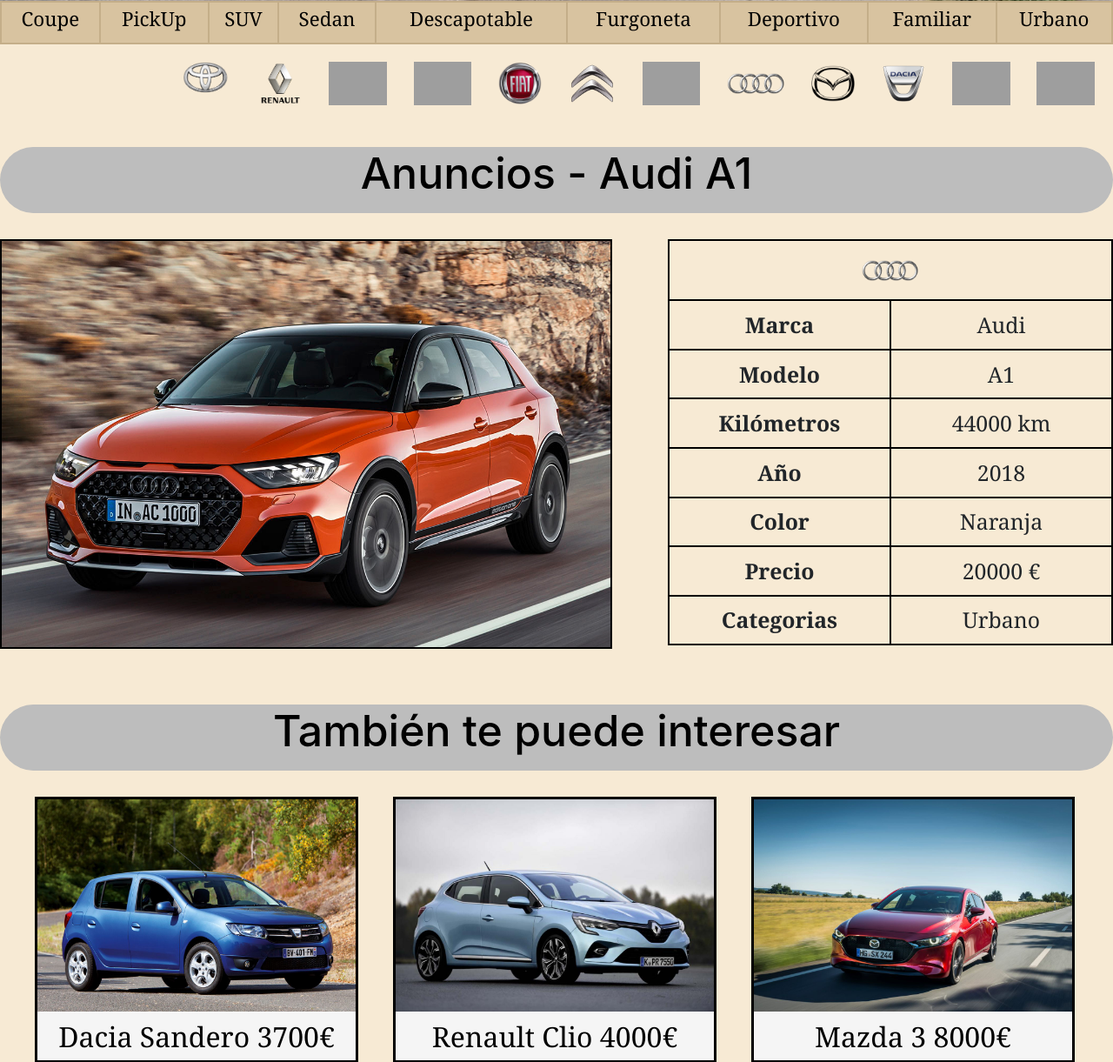
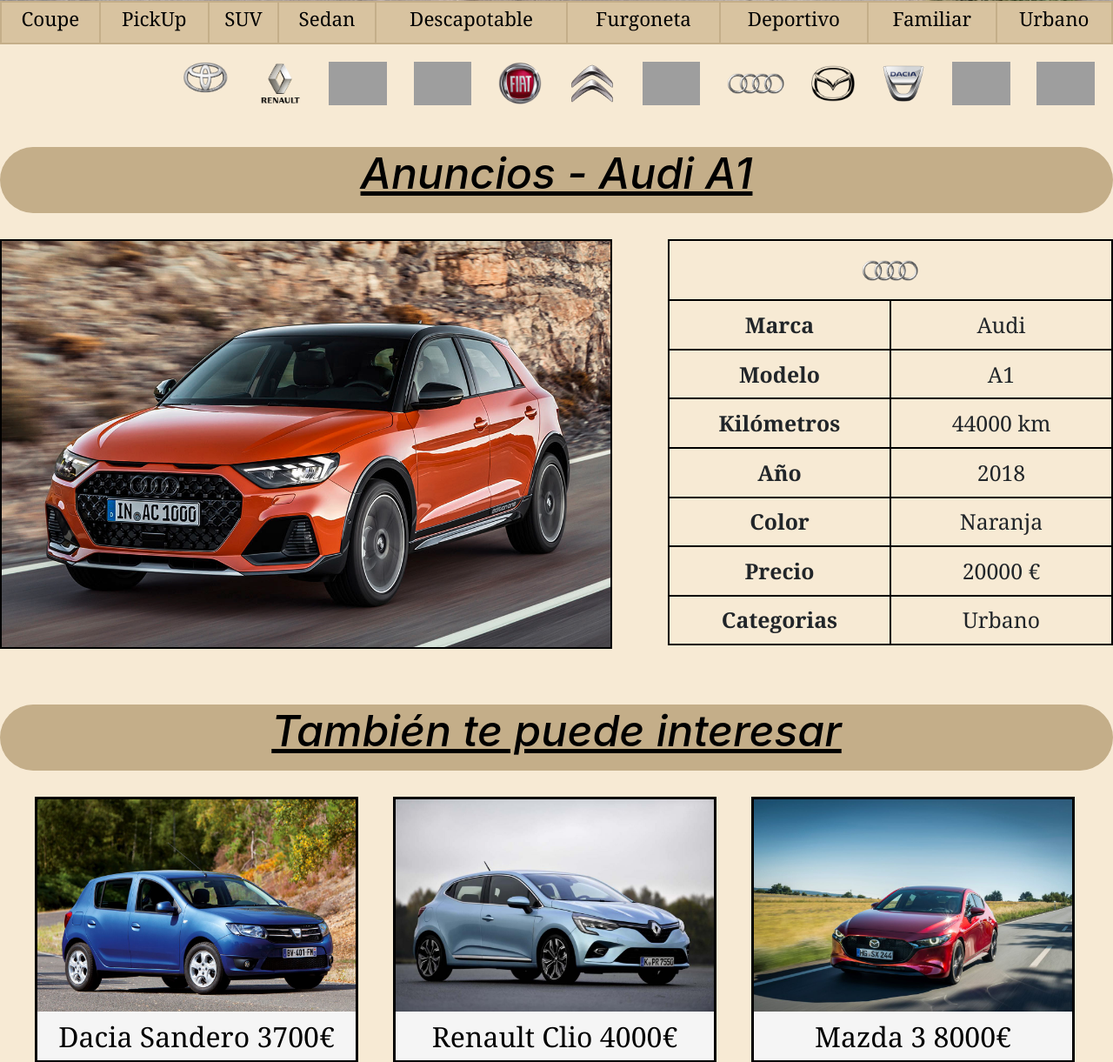
Before and after one commit to rubenclaveras/OutletCar, a Django app: page /anuncios/audiA1 in a window 1280 px wide. Shown: the part 349-1570 px from the top of the page at 87% size. Run offline with Django 3.2, Linux system fonts and the light colour scheme; data comes from the database, SQL or seed files in the repository; some libraries are stand-ins or nearby versions; grey boxes are pictures that could not be loaded.

Commit message:
gusto penoso

```diff
--- a/static/styles/estilos.css
+++ b/static/styles/estilos.css
@@ -172,9 +172,11 @@ a {
 
 .cabecera {
     font-size: 50px;
+    font-style: italic;
+    text-decoration: underline;
     width: 100%;
     color: black;
-    background-color: rgb(189, 189, 189);
+    background-color: rgb(196, 174, 137);
     text-align: center;
     padding-bottom: 16px;
     border-radius: 190px;
```
